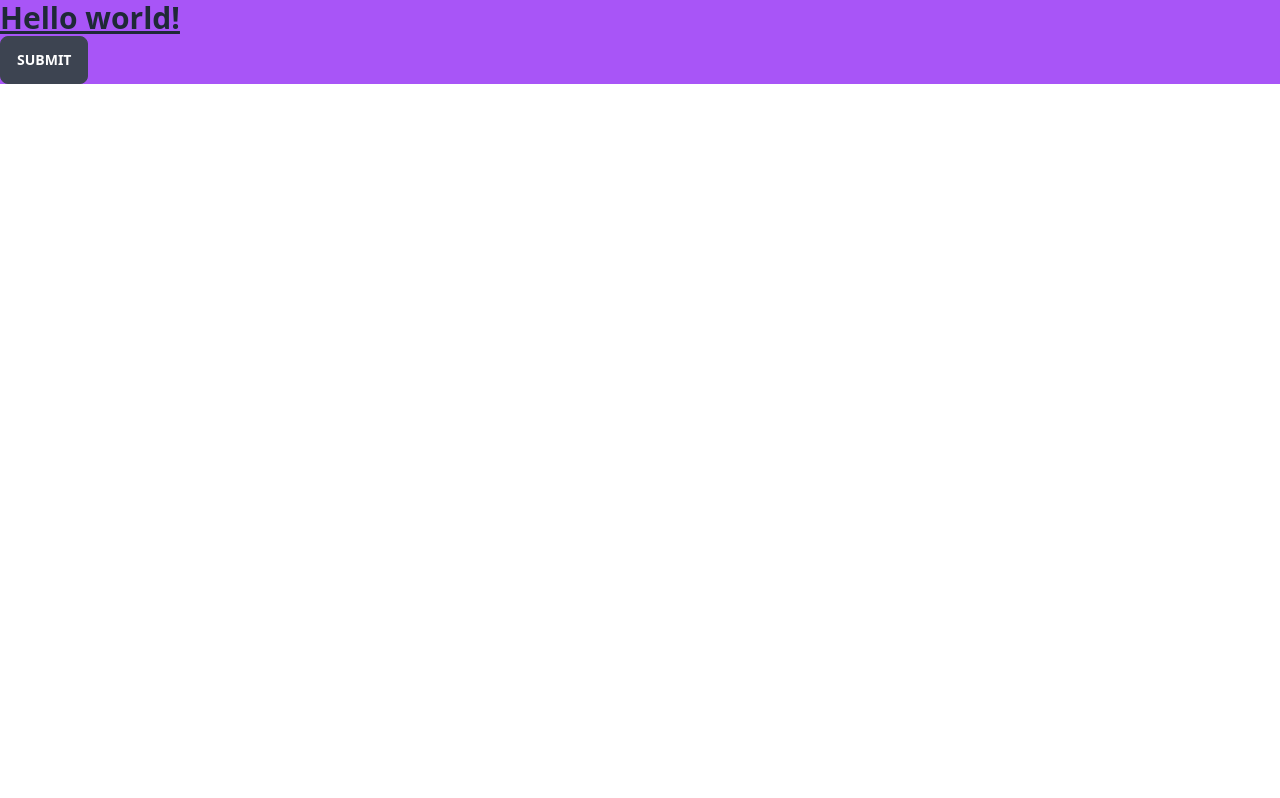
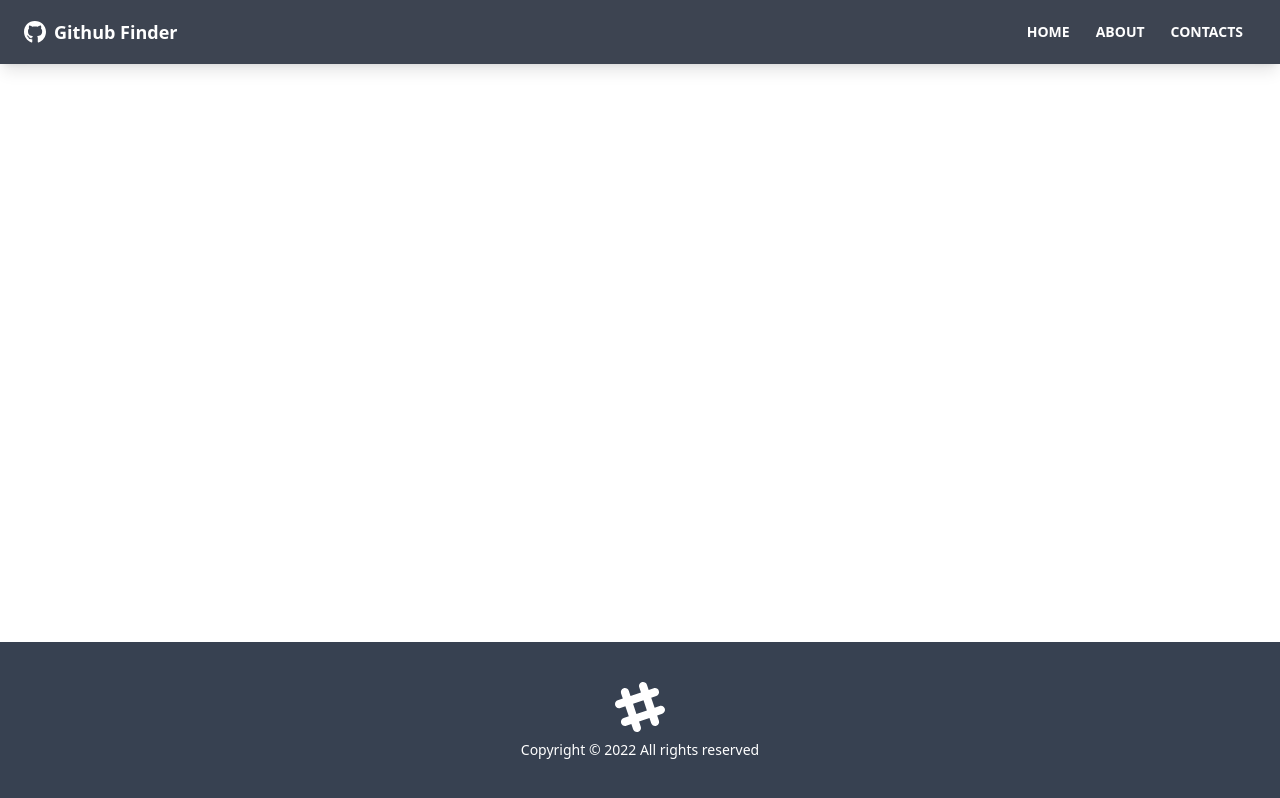
Before and after one commit to Slavinto/back-to-front-github-finder, a React (Create React App) app: page / in a window 1280 px wide. Built offline with nearby package versions, Linux system fonts and the light colour scheme.

Commit message:
another lesson 55 commit

```diff
--- a/package.json
+++ b/package.json
@@ -6,9 +6,12 @@
     "@testing-library/jest-dom": "^5.16.5",
     "@testing-library/react": "^13.4.0",
     "@testing-library/user-event": "^13.5.0",
+    "cors": "^2.8.5",
     "daisyui": "^2.46.0",
     "react": "^18.2.0",
     "react-dom": "^18.2.0",
+    "react-icons": "^4.7.1",
+    "react-router-dom": "^6.6.0",
     "react-scripts": "5.0.1",
     "web-vitals": "^2.1.4"
   },
--- a/src/App.js
+++ b/src/App.js
@@ -1,9 +1,63 @@
+import {
+  createBrowserRouter,
+  RouterProvider,
+  Link,
+  Outlet,
+  Navlink,
+} from "react-router-dom";
+
+import Navbar from "./components/layout/navbar.component";
+import About from "./components/about/about.component.jsx";
+import Contacts from "./components/contacts/contacts.component.jsx";
+import Footer from "./components/layout/footer/footer.component";
+import NotFound from "./components/not-found/not-found.component";
+import Home from "./components/home/home.component";
+import { GithubProvider } from "./context/github/github.context.js";
+
 function App() {
+  const mainComponentMarkup = (
+    <div className="flex flex-col justify-between h-screen">
+      <Navbar />
+      <main className="container mx-auto px-3 bp-12">
+        <Outlet />
+      </main>
+      <Footer />
+    </div>
+  );
+
+  const router = createBrowserRouter([
+    {
+      path: "/",
+      element: mainComponentMarkup,
+      children: [
+        {
+          path: "home",
+          element: <Home />,
+        },
+        {
+          path: "about",
+          element: <About />,
+        },
+        {
+          path: "contacts",
+          element: <Contacts />,
+        },
+        {
+          path: "notfound",
+          element: <NotFound />,
+        },
+        {
+          path: "*",
+          element: <NotFound />,
+        },
+      ],
+    },
+  ]);
+
   return (
-    <div className="bg-purple-500">
-      <h1 className="text-3xl font-bold underline">Hello world!</h1>
-      <button className="btn">Submit</button>
-    </div>
+    <GithubProvider>
+      <RouterProvider router={router} />
+    </GithubProvider>
   );
 }
 
--- /dev/null
+++ b/src/context/github/github-reducer.js
@@ -0,0 +1,19 @@
+const githubReducer = (state, action) => {
+  switch (action.type) {
+    case "GET_USER_DATA":
+      return {
+        ...state,
+        userData: action.userData,
+        loading: action.loading,
+      };
+    case "START_LOADING":
+      return {
+        ...state,
+        loading: true,
+      };
+    default:
+      return state;
+  }
+};
+
+export default githubReducer;
--- /dev/null
+++ b/src/context/github/github.context.js
@@ -0,0 +1,56 @@
+import { createContext, useReducer } from "react";
+
+import githubReducer from "./github-reducer.js";
+
+const GithubContext = createContext();
+
+const GITHUB_URL = process.env.REACT_APP_GITHUB_URL;
+const GITHUB_TOKEN = process.env.REACT_APP_GITHUB_TOKEN;
+
+export const GithubProvider = ({ children }) => {
+  const initialState = {
+    userData: [],
+    loading: false,
+  };
+
+  const [state, dispatch] = useReducer(githubReducer, initialState);
+
+  const fetchUsers = async () => {
+    startLoading();
+    const response = await fetch(`${GITHUB_URL}/users`);
+    const data = await response.json();
+
+    dispatch({
+      type: "GET_USER_DATA",
+      userData: data,
+      loading: false,
+    });
+
+    function startLoading() {
+      dispatch({
+        type: "START_LOADING",
+      });
+    }
+  };
+
+  return (
+    <GithubContext.Provider
+      value={{
+        userData: state.userData,
+        loading: state.loading,
+        fetchUsers,
+      }}
+    >
+      {children}
+    </GithubContext.Provider>
+  );
+};
+
+export default GithubContext;
+// , {
+//   method: "GET",
+//   headers: {
+//     "Content-Type": "application/json",
+//     Authorization: `Bearer ${process.env.REACT_APP_GITHUB_TOKEN}`,
+//   },
+// }
```
Also changed, not shown: 2 other files (tests, documents, lock files or other folders).
